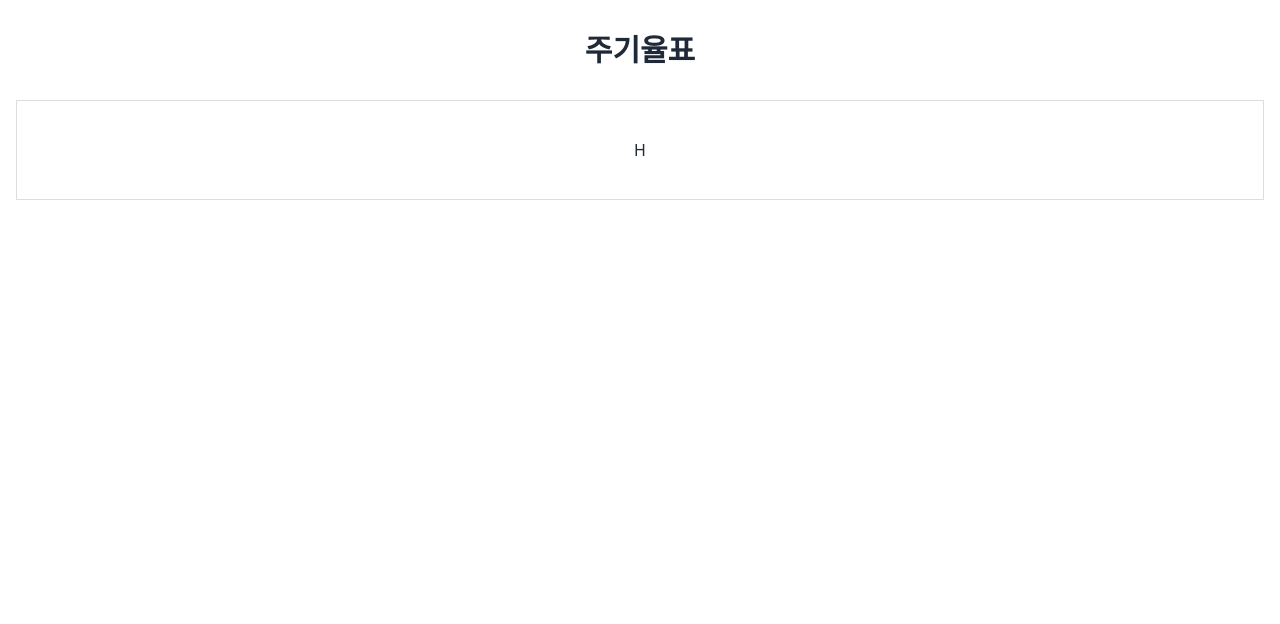
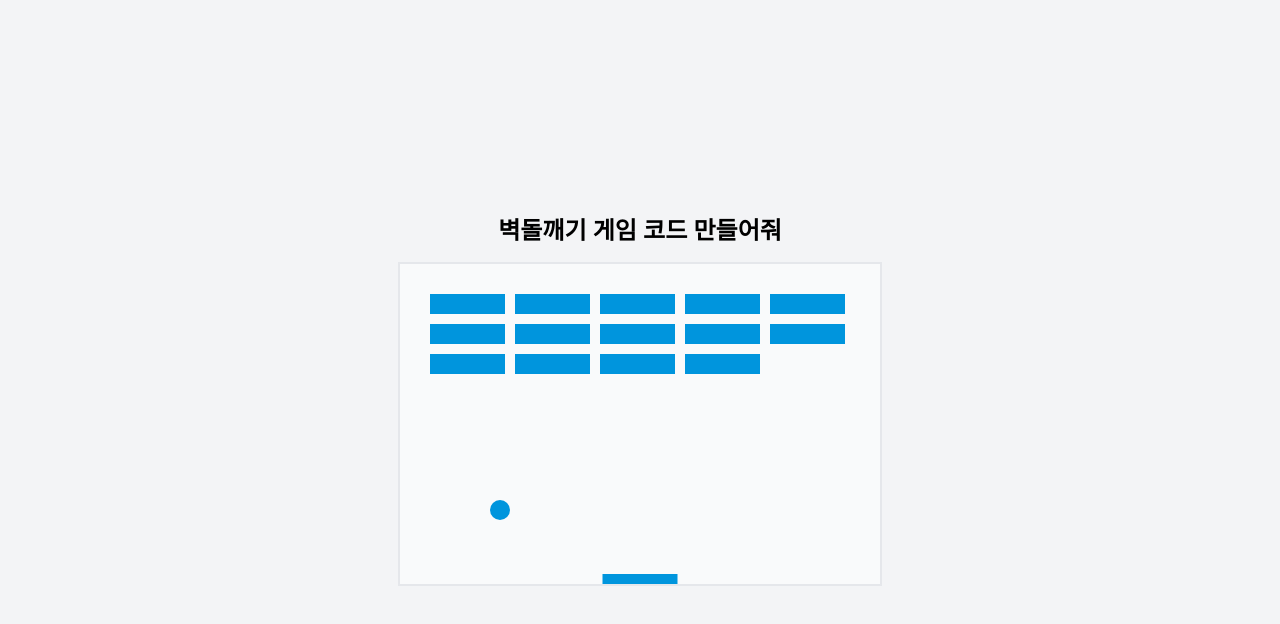
Before and after one commit to piseuli41/leesh, a plain HTML site: page index.html in a window 1280 px wide. Drawn offline with nearby package versions, Linux system fonts and the light colour scheme.

Commit message:
Update index.html

```diff
--- a/index.html
+++ b/index.html
@@ -1,86 +1,161 @@
 <!DOCTYPE html>
-<html lang="ko">
+<html lang="en">
 <head>
     <meta charset="UTF-8">
     <meta name="viewport" content="width=device-width, initial-scale=1.0">
-<title>주기율표</title>
+    <title>Brick Breaking Game</title>
     <link href="https://cdn.jsdelivr.net/npm/tailwindcss@2.2.19/dist/tailwind.min.css" rel="stylesheet">
     <style>
-  .element {
-    display: flex;
-    flex-direction: column;
-    align-items: center;
-    justify-content: center;
-    height: 100px;
-    border: 1px solid #ddd;
-    cursor: pointer;
-  }
-  .element:hover {
-    background-color: #f0f0f0;
-  }
-  .modal {
-    display: none;
-    position: fixed;
-    z-index: 10;
-    left: 0;
-    top: 0;
-    width: 100%;
-    height: 100%;
-    overflow: auto;
-    background-color: rgba(0,0,0,0.4);
-  }
-  .modal-content {
-    background-color: #fefefe;
-    margin: 15% auto;
-    padding: 20px;
-    border: 1px solid #888;
-    width: 80%;
-  }
-  .close {
-    color: #aaa;
-    float: right;
-    font-size: 28px;
-    font-weight: bold;
-  }
-  .close:hover,
-  .close:focus {
-    color: black;
-    text-decoration: none;
-    cursor: pointer;
+        canvas {
+            display: block;
+            margin: 0 auto;
+            background-color: #f9fafb;
+            border: 2px solid #e5e7eb;
         }
     </style>
 </head>
-<body class="bg-white text-gray-800">
-<div class="container mx-auto px-4">
-  <h1 class="text-center text-3xl font-bold my-8">주기율표</h1>
-  <div class="grid grid-cols-18 gap-2">
-    <!-- Placeholder for elements -->
-    <div class="element" onclick="openModal('Hydrogen', 'H', 1)">H</div>
-    <!-- More elements should be added here -->
-  </div>
-</div>
-
-<!-- Modal -->
-<div id="elementModal" class="modal">
-  <div class="modal-content">
-    <span class="close" onclick="closeModal()">&times;</span>
-    <h2 id="elementName">Element Name</h2>
-    <p id="elementSymbol">Symbol</p>
-    <p id="atomicNumber">Atomic Number</p>
-  </div>
+<body class="bg-gray-100 flex items-center justify-center min-h-screen">
+    <div>
+        <h1 class="text-center text-2xl font-bold mb-4">벽돌깨기 게임 코드 만들어줘</h1>
+        <canvas id="gameCanvas" width="480" height="320"></canvas>
     </div>
 
     <script>
-function openModal(name, symbol, number) {
-  document.getElementById('elementName').innerText = name;
-  document.getElementById('elementSymbol').innerText = symbol;
-  document.getElementById('atomicNumber').innerText = 'Atomic Number: ' + number;
-  document.getElementById('elementModal').style.display = 'block';
+        const canvas = document.getElementById('gameCanvas');
+        const ctx = canvas.getContext('2d');
+
+        let x = canvas.width / 2;
+        let y = canvas.height - 30;
+        let dx = 2;
+        let dy = -2;
+        const ballRadius = 10;
+        const paddleHeight = 10;
+        const paddleWidth = 75;
+        let paddleX = (canvas.width - paddleWidth) / 2;
+        let rightPressed = false;
+        let leftPressed = false;
+        const brickRowCount = 5;
+        const brickColumnCount = 3;
+        const brickWidth = 75;
+        const brickHeight = 20;
+        const brickPadding = 10;
+        const brickOffsetTop = 30;
+        const brickOffsetLeft = 30;
+        let score = 0;
+
+        const bricks = [];
+        for (let c = 0; c < brickColumnCount; c++) {
+            bricks[c] = [];
+            for (let r = 0; r < brickRowCount; r++) {
+                bricks[c][r] = { x: 0, y: 0, status: 1 };
+            }
         }
 
-function closeModal() {
-  document.getElementById('elementModal').style.display = 'none';
+        document.addEventListener("keydown", keyDownHandler, false);
+        document.addEventListener("keyup", keyUpHandler, false);
+
+        function keyDownHandler(e) {
+            if (e.key === "Right" || e.key === "ArrowRight") {
+                rightPressed = true;
+            } else if (e.key === "Left" || e.key === "ArrowLeft") {
+                leftPressed = true;
             }
+        }
+
+        function keyUpHandler(e) {
+            if (e.key === "Right" || e.key === "ArrowRight") {
+                rightPressed = false;
+            } else if (e.key === "Left" || e.key === "ArrowLeft") {
+                leftPressed = false;
+            }
+        }
+
+        function collisionDetection() {
+            for (let c = 0; c < brickColumnCount; c++) {
+                for (let r = 0; r < brickRowCount; r++) {
+                    let b = bricks[c][r];
+                    if (b.status === 1) {
+                        if (x > b.x && x < b.x + brickWidth && y > b.y && y < b.y + brickHeight) {
+                            dy = -dy;
+                            b.status = 0;
+                            score++;
+                            if (score === brickRowCount * brickColumnCount) {
+                                alert("Congratulations! You've won!");
+                                document.location.reload();
+                            }
+                        }
+                    }
+                }
+            }
+        }
+
+        function drawBall() {
+            ctx.beginPath();
+            ctx.arc(x, y, ballRadius, 0, Math.PI * 2);
+            ctx.fillStyle = "#0095DD";
+            ctx.fill();
+            ctx.closePath();
+        }
+
+        function drawPaddle() {
+            ctx.beginPath();
+            ctx.rect(paddleX, canvas.height - paddleHeight, paddleWidth, paddleHeight);
+            ctx.fillStyle = "#0095DD";
+            ctx.fill();
+            ctx.closePath();
+        }
+
+        function drawBricks() {
+            for (let c = 0; c < brickColumnCount; c++) {
+                for (let r = 0; r < brickRowCount; r++) {
+                    if (bricks[c][r].status === 1) {
+                        let brickX = (r * (brickWidth + brickPadding)) + brickOffsetLeft;
+                        let brickY = (c * (brickHeight + brickPadding)) + brickOffsetTop;
+                        bricks[c][r].x = brickX;
+                        bricks[c][r].y = brickY;
+                        ctx.beginPath();
+                        ctx.rect(brickX, brickY, brickWidth, brickHeight);
+                        ctx.fillStyle = "#0095DD";
+                        ctx.fill();
+                        ctx.closePath();
+                    }
+                }
+            }
+        }
+
+        function draw() {
+            ctx.clearRect(0, 0, canvas.width, canvas.height);
+            drawBricks();
+            drawBall();
+            drawPaddle();
+            collisionDetection();
+
+            if (x + dx > canvas.width - ballRadius || x + dx < ballRadius) {
+                dx = -dx;
+            }
+            if (y + dy < ballRadius) {
+                dy = -dy;
+            } else if (y + dy > canvas.height - ballRadius) {
+                if (x > paddleX && x < paddleX + paddleWidth) {
+                    dy = -dy;
+                } else {
+                    alert("GAME OVER");
+                    document.location.reload();
+                }
+            }
+
+            x += dx;
+            y += dy;
+            if (rightPressed && paddleX < canvas.width - paddleWidth) {
+                paddleX += 7;
+            } else if (leftPressed && paddleX > 0) {
+                paddleX -= 7;
+            }
+
+            requestAnimationFrame(draw);
+        }
+
+        draw();
     </script>
 </body>
 </html>
```
Lines whose indentation alone changed are shown as unchanged.
